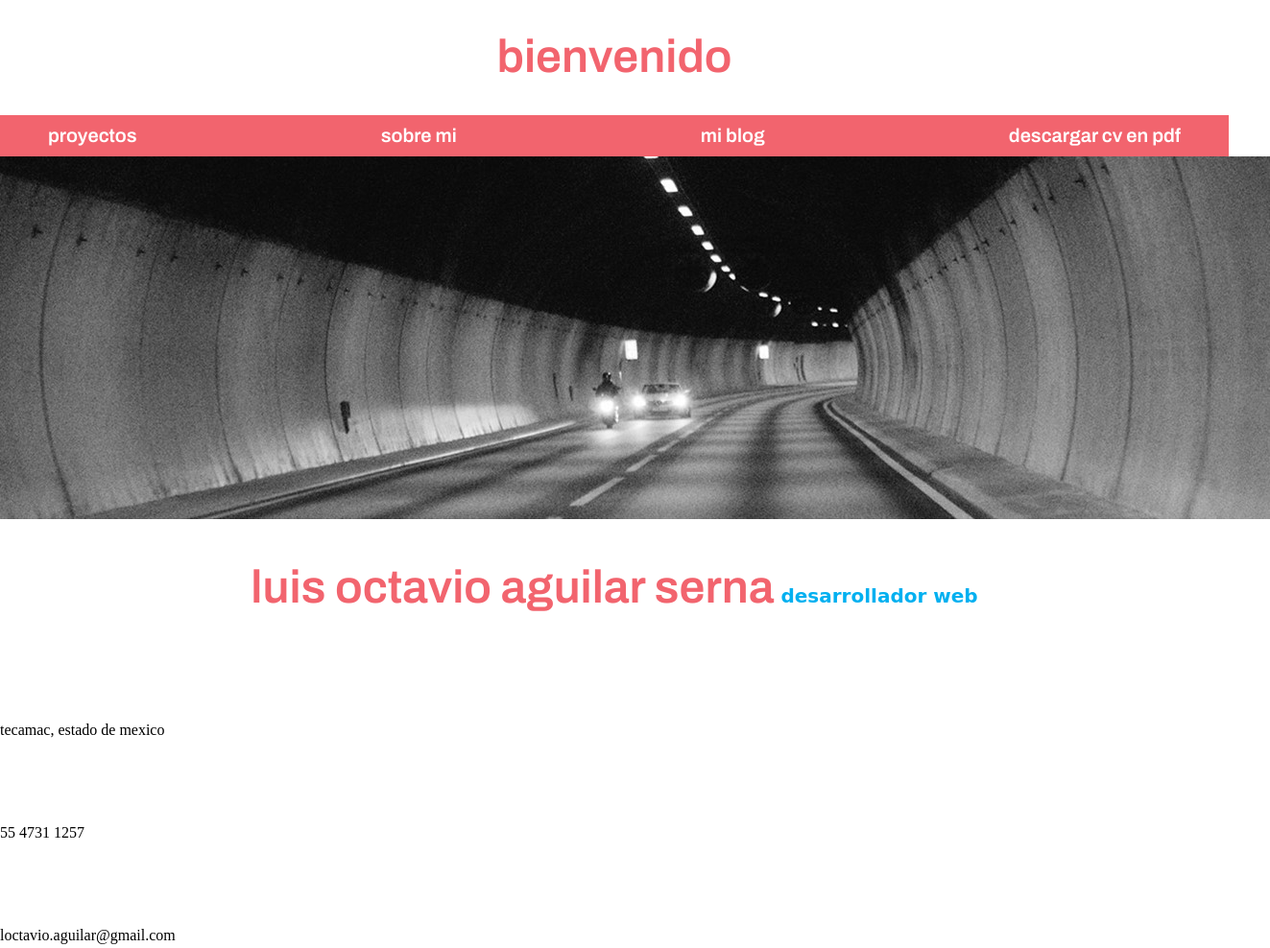
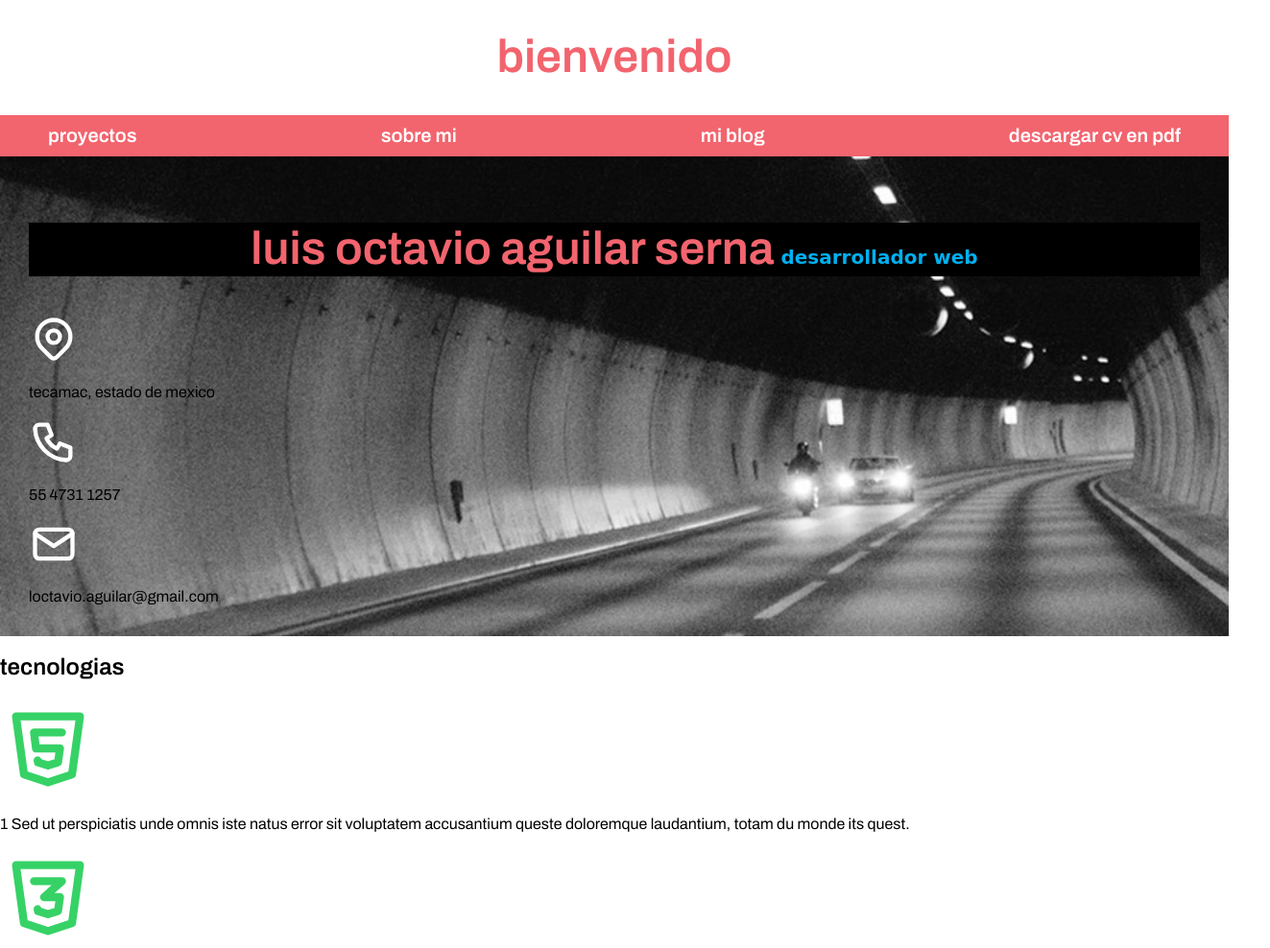
Before and after one commit to OctavioAS/portafolio_loas, a plain HTML site: page index.html in a window 1280 px wide. Shown: the top 988 px of the page at 96% size, 1323 px wide, since content can reach past the window. Drawn offline with Linux system fonts and the light colour scheme; a web font is replaced by a local one.

Commit message:
portfolio_version_05_borrador_portada_concluido_modif:index-titulo-bg_styles.css-snippets:atajo-j.son-mdqueries-para-nav-snippet-box-model_se-agregaron-mdqueries-para-nav_bg-titulo

```diff
--- a/css/styles.css
+++ b/css/styles.css
@@ -8,9 +8,19 @@
 }
 html{
     font-size: 62.5%;
+    box-sizing: border-box;
+}
+*, *:before, *:after{
+    box-sizing: inherit;
 }
 body{
     font-size: 16px;/* 1 rem= 10px*/
+    font-family: 'Archivo', sans-serif;
+    font-weight: 400;
+}
+
+.bg-titulo{
+    background-color: black;
 }
 
 .titulo {
@@ -34,15 +44,24 @@ body{
 
 .navegacion-principal {
     display: flex;
-    justify-content: space-between;
+    flex-direction: column;
+}
+
+@media (min-width: 780px) {
+    .navegacion-principal{
+        flex-direction: row;
+        justify-content: space-between;
+    }
 }
 
 .contenedor {
-    width: 120rem;
+    max-width: 120rem;
     margin: 0 auto;
 }
 
 .navegacion-principal a {
+    display: block;
+    text-align: center;
     color:var(--whiteLoas);
     text-decoration: none;
     font-size: 2rem;
@@ -55,3 +74,11 @@ body{
     background-color: var(--blueLoas);
     color: black;
 }
+
+.portada {
+    background-image: url(../images/portada_image.jpg);
+    background-repeat: no-repeat;
+    background-size: cover;
+    height: 500px;
+    padding: 30px;
+}
--- a/index.html
+++ b/index.html
@@ -39,10 +39,12 @@
         </nav>
     </div>
 
-    <img src="images/image_1.jpg">
+    <section class="portada">
+        <div class="contenido-portada">
 
-    <section>
+            <div class="bg-titulo">
                 <h2 class="titulo">luis octavio aguilar serna<span> desarrollador web</span></h2>
+            </div>
 
             <svg xmlns="http://www.w3.org/2000/svg" class="icon icon-tabler icon-tabler-map-pin" width="52" height="52" viewBox="0 0 24 24" stroke-width="2" stroke="#ffffff" fill="none" stroke-linecap="round" stroke-linejoin="round">
                 <path stroke="none" d="M0 0h24v24H0z" fill="none"/>
@@ -64,6 +66,7 @@
                 <path d="M3 7l9 6l9 -6" />
             </svg>
             <p>loctavio.aguilar@gmail.com</p>
+        </div>
     </section>
 
     <main>
```
Also changed, not shown: images/portada_image.jpg (renamed from images/image_1.jpg). Lines whose indentation alone changed are shown as unchanged.
